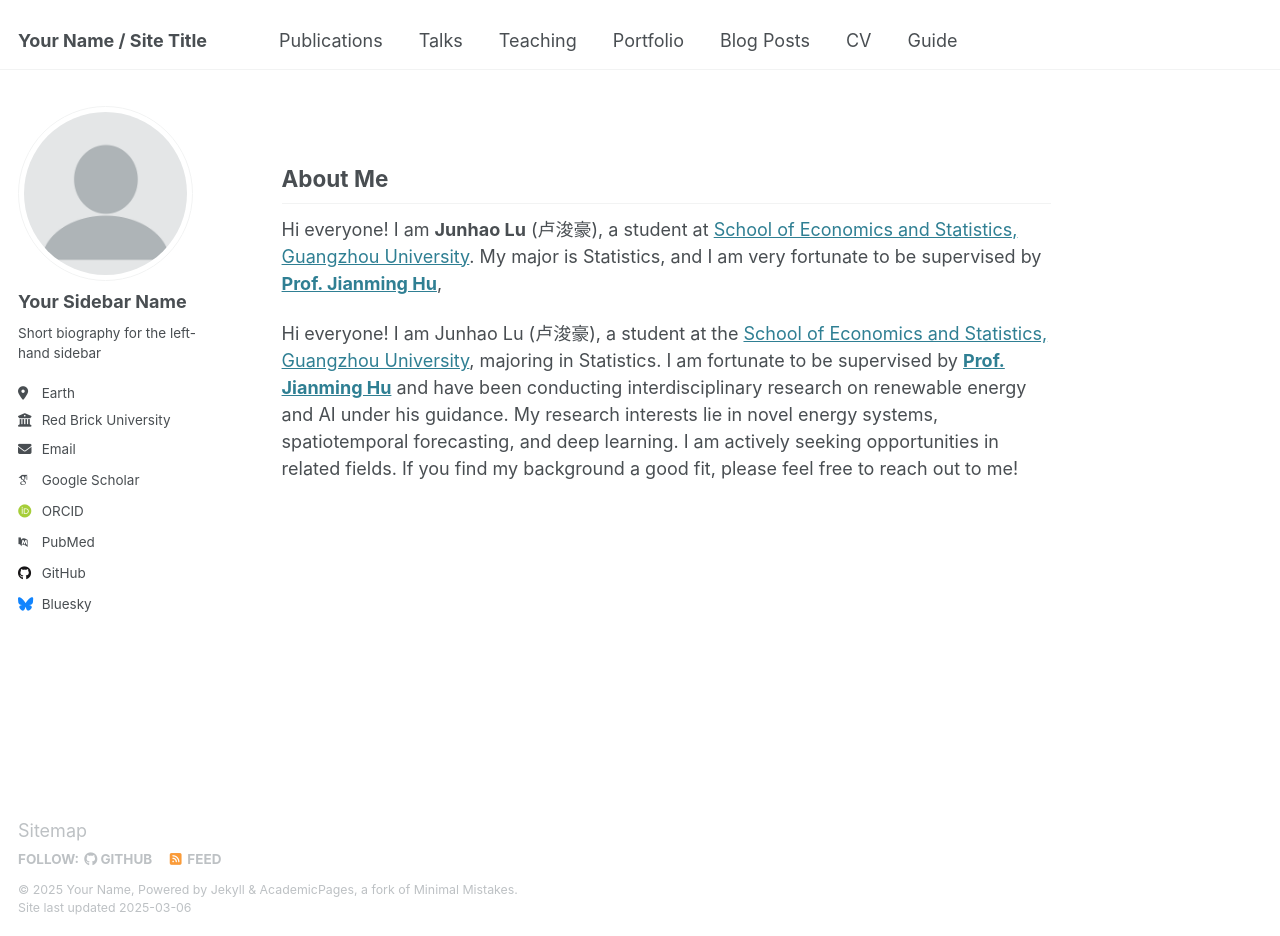
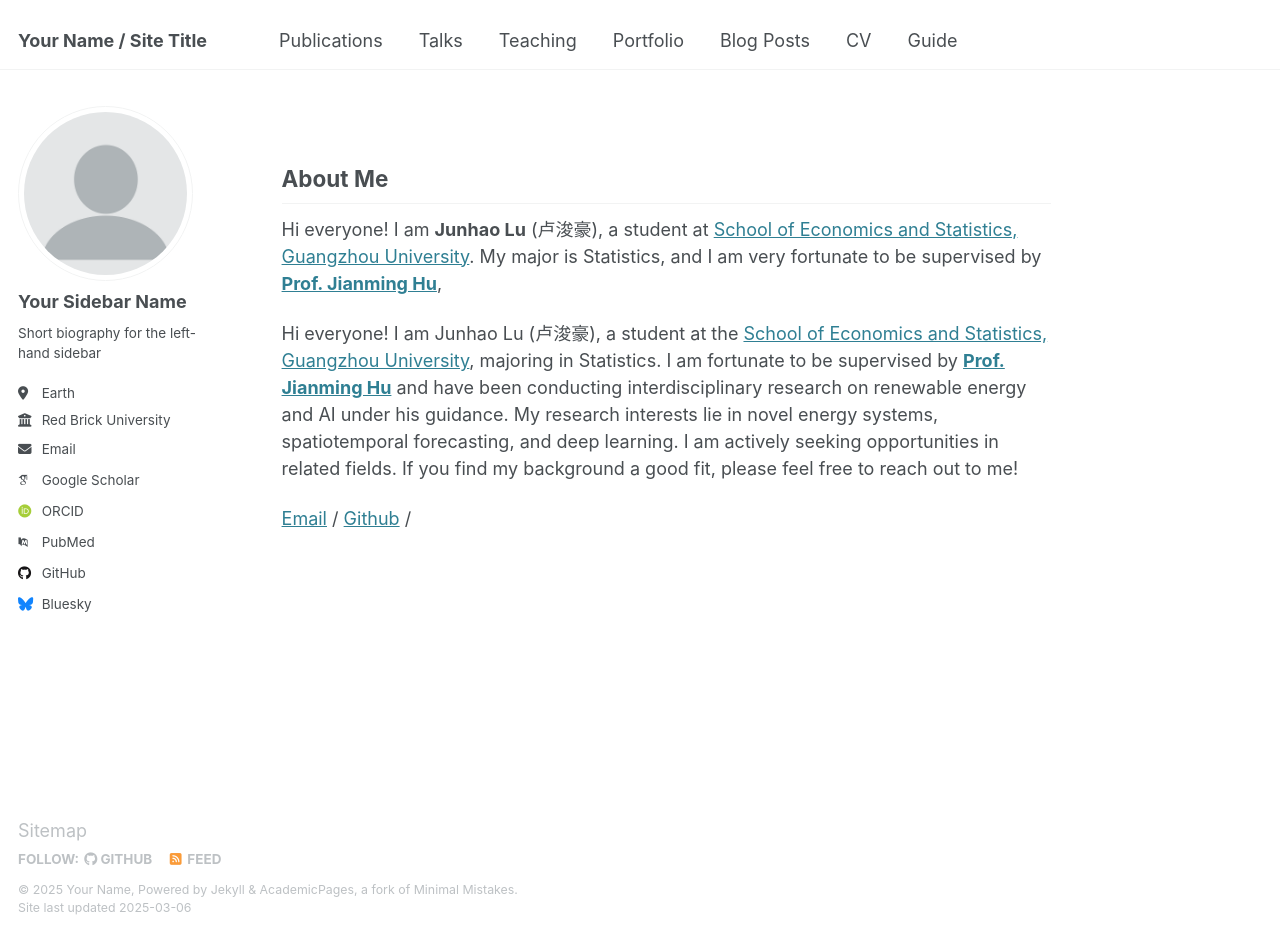
Before and after one commit to lujunhao123/lujunhao123.github.io, a Jekyll site: the page built from _pages/about.md, in a window 1280 px wide and 936 px high. Built offline with Jekyll 4.4.1, drawn with Linux system fonts in a browser that asks for light colours; some web fonts are replaced.

Commit message:
Update about.md

```diff
--- a/_pages/about.md
+++ b/_pages/about.md
@@ -13,3 +13,5 @@ Hi everyone! I am **Junhao Lu** (卢浚豪), a student at [School of Economics a
 
 Hi everyone! I am Junhao Lu (卢浚豪), a student at the [School of Economics and Statistics, Guangzhou University](https://www.gzhu.edu.cn/), majoring in Statistics. I am fortunate to be supervised by [**Prof. Jianming Hu**](https://sms.hainanu.edu.cn/info/1571/5701.htm) and have been conducting interdisciplinary research on renewable energy and AI under his guidance. My research interests lie in novel energy systems, spatiotemporal forecasting, and deep learning.
 I am actively seeking opportunities in related fields. If you find my background a good fit, please feel free to reach out to me!
+
+[Email](jhlu25@outlook.com) / [Github](https://github.com/lujunhao123) /
```
